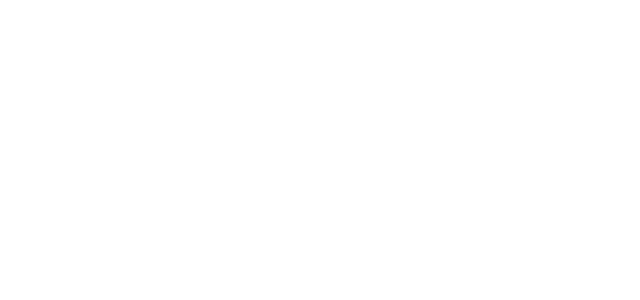
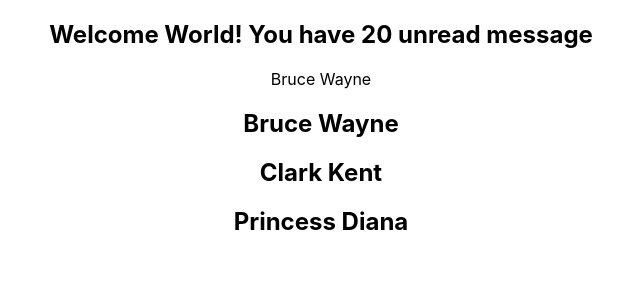
Before and after one commit to thanhnhan-12/TypescriptDemo, a React (Create React App) app: page / in a window 1280 px wide. Shown: the top 300 px of the page, without its empty margins (319-959 px from the left). Built offline with nearby package versions, Linux system fonts and the light colour scheme.

Commit message:
Person and PersonList

```diff
--- a/src/App.tsx
+++ b/src/App.tsx
@@ -1,10 +1,26 @@
 import React from 'react';
 import './App.css';
+import Greet from './components/Greet';
+import Person from './components/Person';
+import PersonList from './components/PersonList';
 
 function App() {
+  const personName = {
+    first: "Bruce",
+    last: "Wayne",
+  }
+
+  const nameList = [
+    {first: "Bruce", last: "Wayne"},
+    {first: "Clark", last: "Kent"},
+    {first: "Princess", last: "Diana"}
+  ]
+
   return (
     <div className="App">
-
+     <Greet name="World"  messageCount={20} isLoggedIn={true} />
+     <Person name={personName} />
+     <PersonList name={nameList} />
     </div>
   );
 }
--- /dev/null
+++ b/src/components/Greet.tsx
@@ -0,0 +1,21 @@
+import React from 'react'
+
+type GreetProps = {
+  name: string
+  messageCount: number
+  isLoggedIn: boolean
+}
+
+function Greet(props: GreetProps) {
+  return (
+    <div>
+      <h2>
+        {
+          props.isLoggedIn ? `Welcome ${props.name}! You have ${props.messageCount} unread message ` : "Welcome Guest"
+        }
+      </h2>
+    </div>
+  )
+}
+
+export default Greet
--- /dev/null
+++ b/src/components/Person.tsx
@@ -0,0 +1,15 @@
+import React from 'react'
+
+type PersonProps = {
+  name: {first: string, last: string}
+}
+
+function Person(props: PersonProps) {
+  return (
+    <div>
+      {props.name.first} {props.name.last}
+    </div>
+  )
+}
+
+export default Person
--- /dev/null
+++ b/src/components/PersonList.tsx
@@ -0,0 +1,21 @@
+import React from 'react'
+
+type PersonListProps = {
+  name: { first: string, last: string }[]
+}
+
+function PersonList(props: PersonListProps) {
+  return (
+    <div>
+      {props.name.map(name => {
+        return (
+          <h2 key={name.first}>
+            {name.first} {name.last}
+          </h2>
+        )
+      })}
+    </div>
+  )
+}
+
+export default PersonList
```
